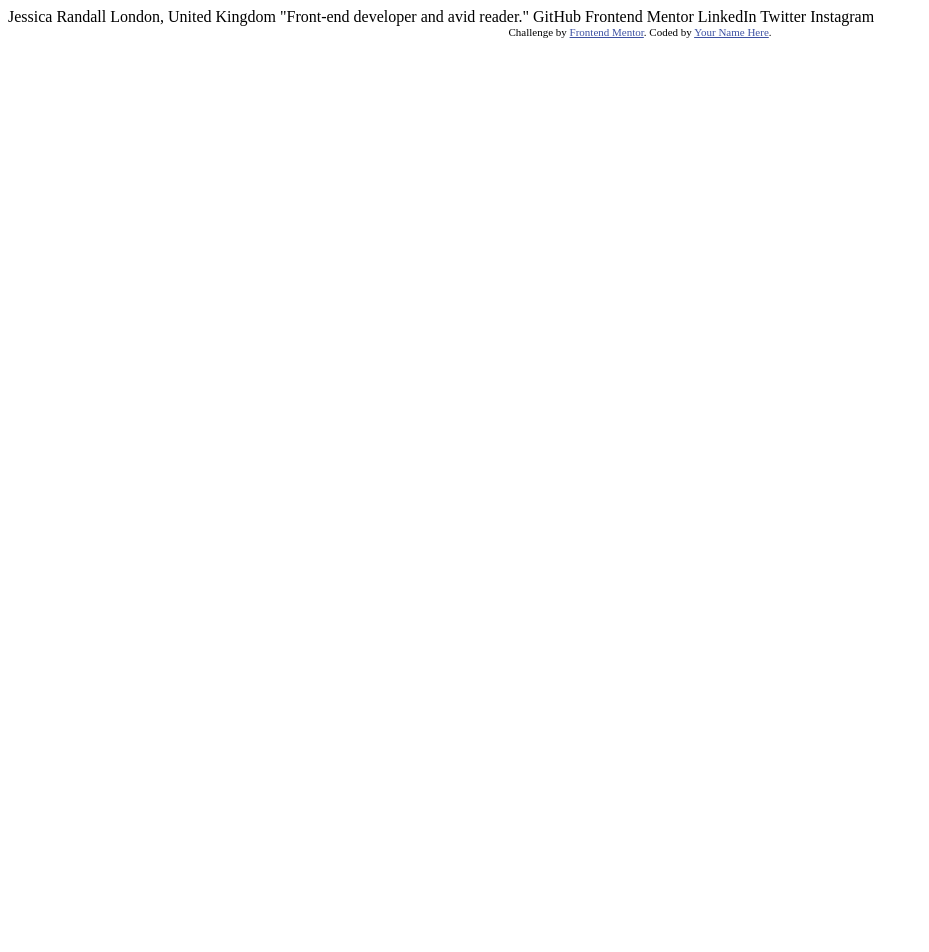
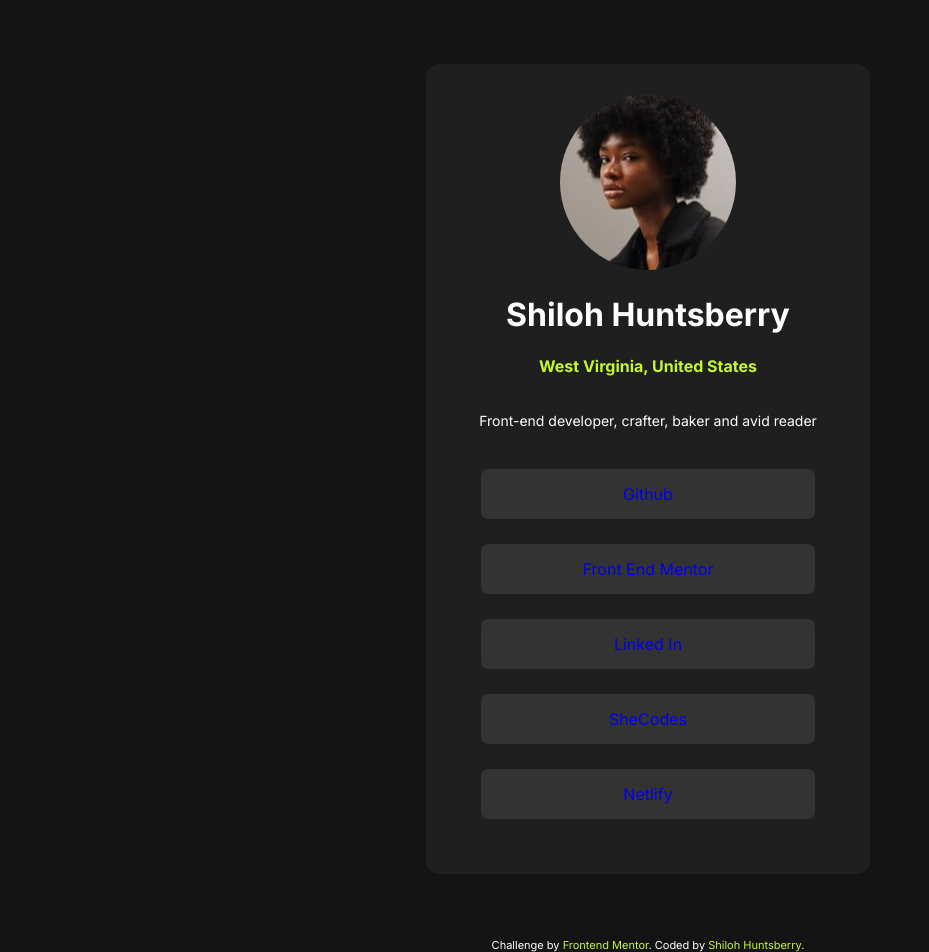
Before and after one commit to HuntsberryS/project3, a plain HTML site: page index.html in a window 1280 px wide. Shown: the whole page, without its empty margins (0-929 px from the left). Before the commit the page ends 800 px from the top, so only its background shows below. Drawn offline with Linux system fonts and the light colour scheme; a web font is replaced by a local one.

Commit message:
project set up

```diff
--- a/index.html
+++ b/index.html
@@ -1,34 +1,49 @@
 <!DOCTYPE html>
 <html lang="en">
   <head>
-  <meta charset="UTF-8">
-  <meta name="viewport" content="width=device-width, initial-scale=1.0"> <!-- displays site properly based on user's device -->
+    <meta charset="UTF-8" />
+    <meta name="viewport" content="width=device-width, initial-scale=1.0" />
+    <!-- displays site properly based on user's device -->
+    <link rel="preconnect" href="https://fonts.googleapis.com" />
+    <link rel="preconnect" href="https://fonts.gstatic.com" crossorigin />
+    <link
+      href="https://fonts.googleapis.com/css2?family=Faustina:ital,wght@0,300..800;1,300..800&family=Inter:ital,opsz,wght@0,14..32,100..900;1,14..32,100..900&display=swap"
+      rel="stylesheet"
+    />
 
-  <link rel="icon" type="image/png" sizes="32x32" href="./assets/images/favicon-32x32.png">
-
+    <link
+      rel="icon"
+      type="image/png"
+      sizes="32x32"
+      href="./assets/images/favicon-32x32.png"
+    />
+    <link rel="stylesheet" href="styles.css" />
     <title>Frontend Mentor | Social links profile</title>
-
-  <!-- Feel free to remove these styles or customise in your own stylesheet 👍 -->
-  <style>
-    .attribution { font-size: 11px; text-align: center; }
-    .attribution a { color: hsl(228, 45%, 44%); }
-  </style>
   </head>
   <body>
-
-  Jessica Randall
-  London, United Kingdom
-  "Front-end developer and avid reader."
-
-  GitHub
-  Frontend Mentor
-  LinkedIn
-  Twitter
-  Instagram
+    <div class="main">
+      <div class="image"><img src="./assets/images/avatar-jessica.jpeg" /></div>
+      <h1>Shiloh Huntsberry</h1>
+      <h4>West Virginia, United States</h4>
+      <p>Front-end developer, crafter, baker and avid reader</p>
+      <div class="button">
+        <a href="https://github.com/HuntsberryS">Github </a>
+      </div>
+      <div class="button">
+        <a href="https://www.frontendmentor.io/profile/HuntsberryS"
+          >Front End Mentor
+        </a>
+      </div>
+      <div class="button"><a href="#">Linked In </a></div>
+      <div class="button"><a href="#">SheCodes </a></div>
+      <div class="button"><a href="#">Netlify </a></div>
+    </div>
 
     <div class="attribution">
-    Challenge by <a href="https://www.frontendmentor.io?ref=challenge" target="_blank">Frontend Mentor</a>.
-    Coded by <a href="#">Your Name Here</a>.
+      Challenge by
+      <a href="https://www.frontendmentor.io?ref=challenge" target="_blank"
+        >Frontend Mentor</a
+      >. Coded by <a href="#">Shiloh Huntsberry</a>.
     </div>
   </body>
 </html>
--- /dev/null
+++ b/styles.css
@@ -0,0 +1,62 @@
+.inter-fontify {
+  font-family: "Inter", sans-serif;
+  font-optical-sizing: auto;
+  font-weight: 700;
+  font-style: normal;
+}
+
+* {
+  text-align: center;
+  font-family: "Inter";
+}
+
+body {
+  background-color: hsl(0, 0%, 8%);
+  width: 100%;
+  height: 100vh;
+  color: white;
+}
+
+.attribution {
+  font-size: 11px;
+  text-align: center;
+}
+.attribution a {
+  color: hsl(228, 45%, 44%);
+}
+.main {
+  background-color: hsl(0, 0%, 12%);
+  width: 30%;
+  padding: 30px;
+  border-radius: 13px;
+  margin: 5% auto;
+}
+
+p {
+  padding: 15px;
+  font-size: 14px;
+}
+.button {
+  background-color: hsl(0, 0%, 20%);
+  padding: 15px;
+  border-radius: 7px;
+  margin: 25px;
+}
+a {
+  text-decoration: none;
+}
+img {
+  border-radius: 50%;
+}
+h4 {
+  color: hsl(75, 94%, 57%);
+}
+.attribution a {
+  color: hsl(75, 94%, 57%);
+}
+.button:hover {
+  background-color: hsl(75, 94%, 57%);
+}
+.button a:hover {
+  color: black;
+}
```
Lines whose indentation alone changed are shown as unchanged.
